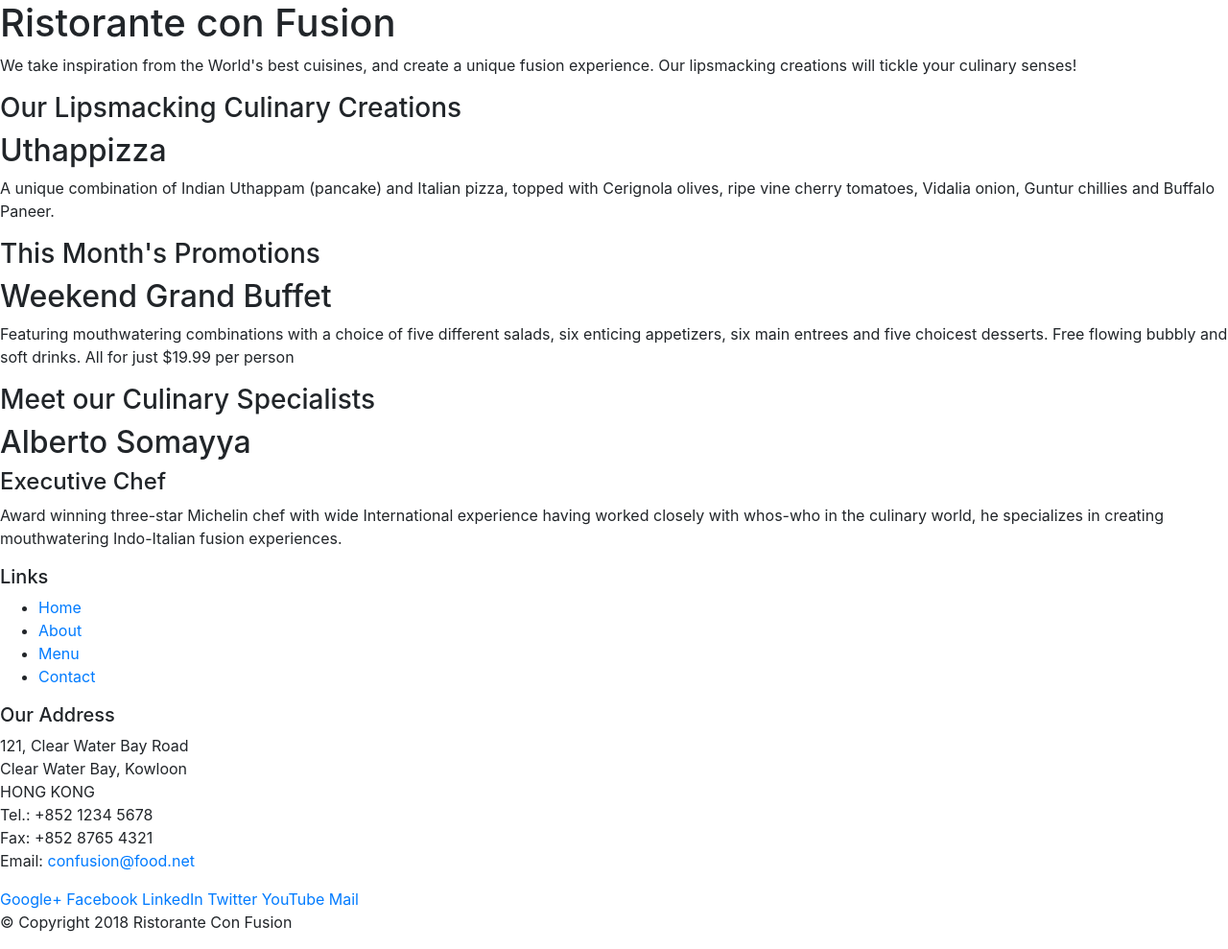
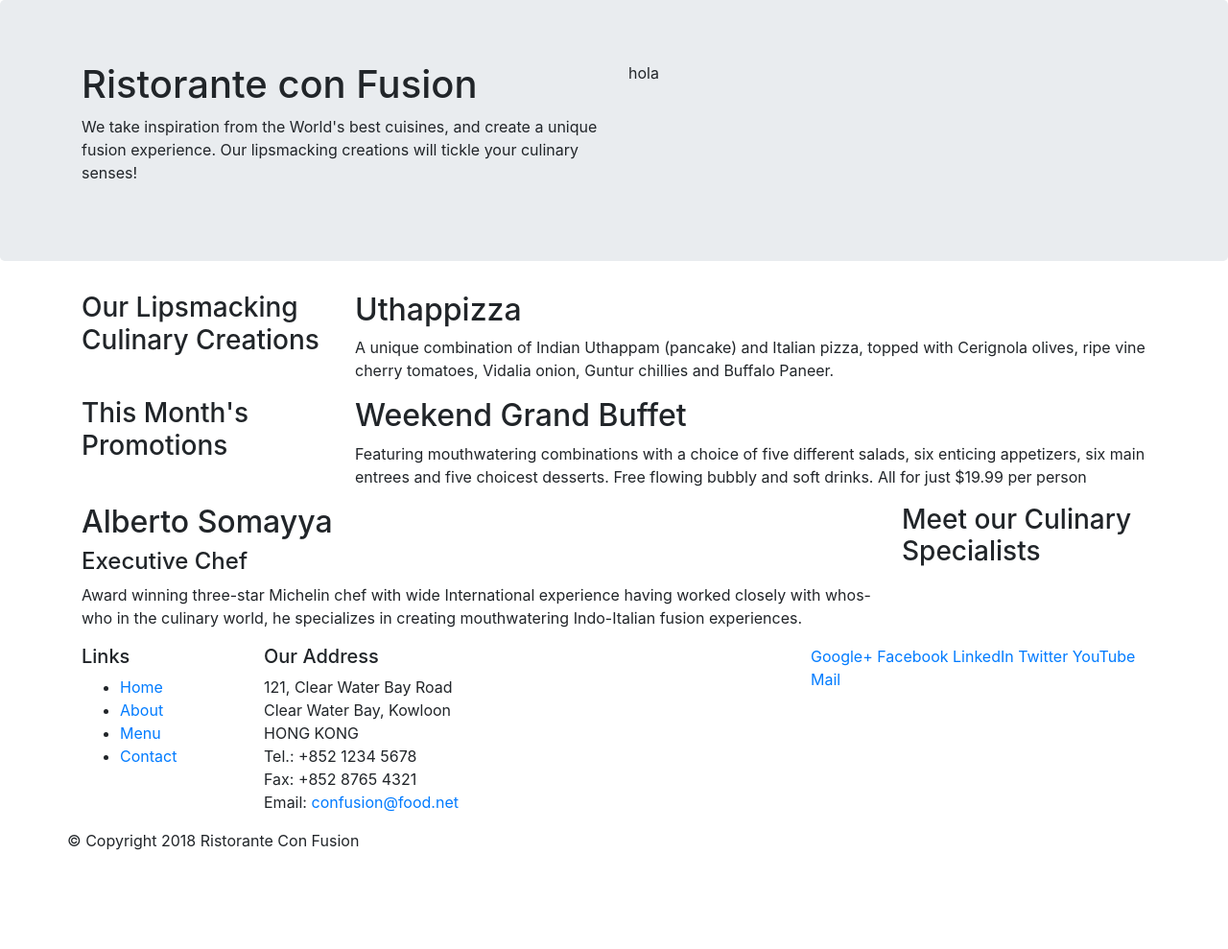
Before and after one commit to sotobraundevs/bootstrapBasics, a website: page index.html in a window 1280 px wide. Shown: the whole page at 96% size. After the commit the page ends 904 px from the top, so only its background shows below. Drawn offline with nearby package versions, Linux system fonts and the light colour scheme.

Commit message:
Bootstrap Part1 container rows and cols

```diff
--- a/index.html
+++ b/index.html
@@ -15,46 +15,46 @@
 
 <body>
 
-    <header>
-        <div>
-            <div>
-                <div>
+    <header class="jumbotron">
+        <div class="container">
+            <div class="row">
+                <div class="col-12 col-sm-6 ">
                     <h1>Ristorante con Fusion</h1>
                     <p>We take inspiration from the World's best cuisines, and create a unique fusion experience. Our lipsmacking creations will tickle your culinary senses!</p>
                 </div>
-                <div>
+                <div class="col-12 col-sm">hola
                 </div>
             </div>
         </div>
     </header>
 
-    <div>
-        <div>
-            <div>
+    <div class="container">
+        <div class="row">
+            <div class="col-12 col-sm-4 col-md-3">
                 <h3>Our Lipsmacking Culinary Creations</h3>
             </div>
-            <div>
+            <div class="col col-sm col-md">
                 <h2>Uthappizza</h2>
                 <p>A unique combination of Indian Uthappam (pancake) and Italian pizza, topped with Cerignola olives, ripe vine cherry tomatoes, Vidalia onion, Guntur chillies and Buffalo Paneer.</p>
             </div>
         </div>
 
 
-        <div>
-            <div>
+        <div class="row">
+            <div class="col-12 col-sm-4 col-md-3">
                 <h3>This Month's Promotions</h3>
             </div>
-            <div>
+            <div class="col col-sm col-md">
                 <h2>Weekend Grand Buffet</h2>
                 <p>Featuring mouthwatering combinations with a choice of five different salads, six enticing appetizers, six main entrees and five choicest desserts. Free flowing bubbly and soft drinks. All for just $19.99 per person </p>
             </div>
         </div>
 
-        <div>
-            <div>
+        <div class="row">
+            <div class="col-12 order-sm-last col-sm-4 col-md-3">
                 <h3>Meet our Culinary Specialists</h3>
             </div>
-            <div>
+            <div class="col order-sm-first col-sm col-md">
                 <h2>Alberto Somayya</h2>
                 <h4>Executive Chef</h4>
                 <p>Award winning three-star Michelin chef with wide International experience having worked closely with whos-who in the culinary world, he specializes in creating mouthwatering Indo-Italian fusion experiences. </p>
@@ -63,9 +63,9 @@
     </div>
 
     <footer>
-        <div>
-            <div>
-                <div>
+        <div class="container">
+            <div class="row">
+                <div class="col-4 col-sm-2">
                     <h5>Links</h5>
                     <ul>
                         <li><a href="#">Home</a></li>
@@ -74,7 +74,7 @@
                         <li><a href="#">Contact</a></li>
                     </ul>
                 </div>
-                <div>
+                <div class="col-7 col-sm-5">
                     <h5>Our Address</h5>
                     <address>
 		              121, Clear Water Bay Road<br>
@@ -85,7 +85,7 @@
 		              Email: <a href="mailto:confusion@food.net">confusion@food.net</a>
 		           </address>
                 </div>
-                <div>
+                <div class="col-12 offset-1 col-sm-4">
                     <div>
                         <a href="http://google.com/+">Google+</a>
                         <a href="http://www.facebook.com/profile.php?id=">Facebook</a>
@@ -97,7 +97,7 @@
                 </div>
            </div>
            <div>
-                <div>
+                <div class="row">
                     <p>© Copyright 2018 Ristorante Con Fusion</p>
                 </div>
            </div>
```
